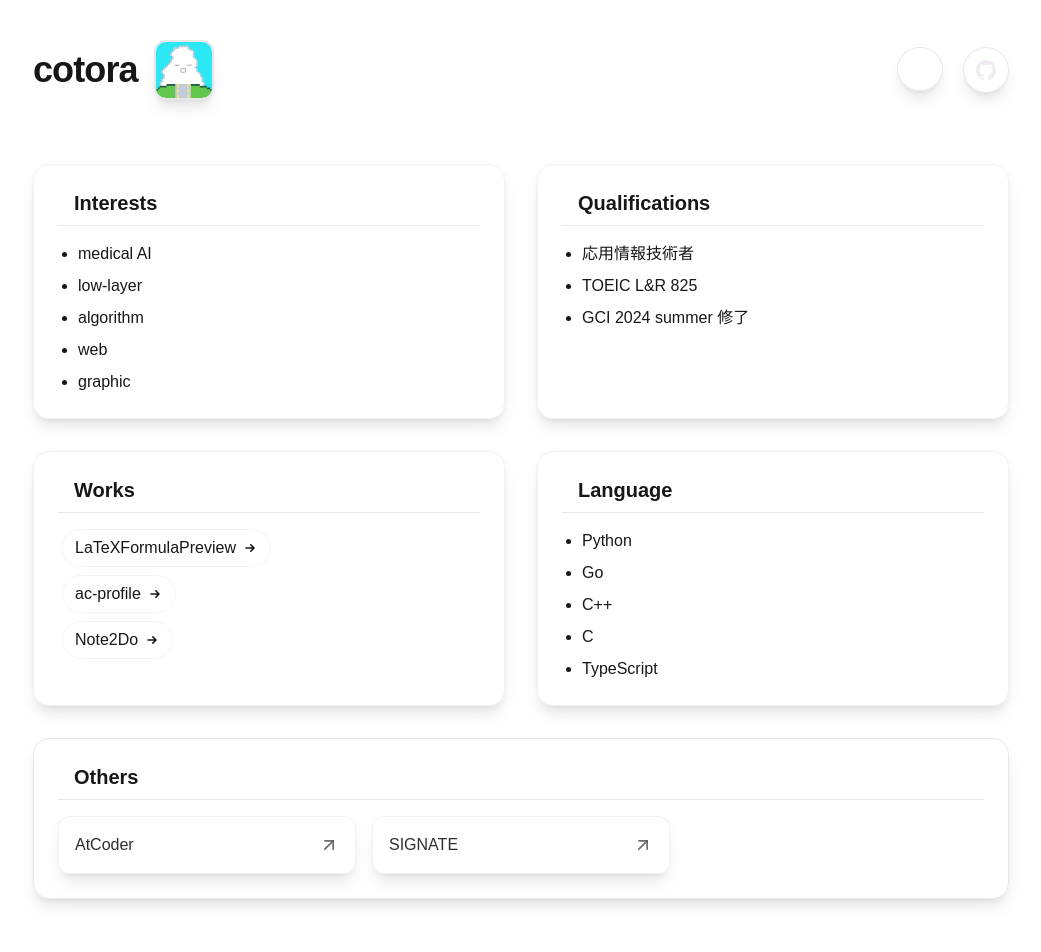
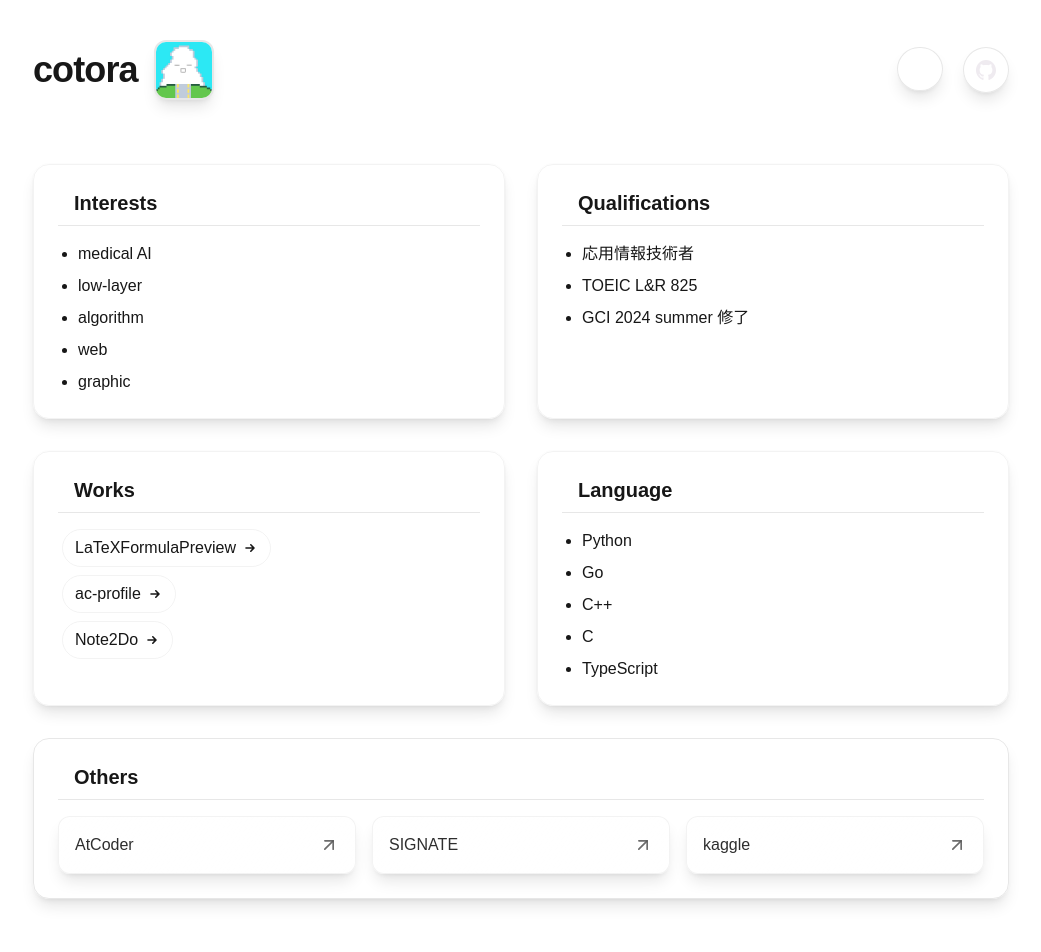
Before and after one commit to cotora/portfolio, a Next.js app: page / in a window 1280 px wide. Shown: the top 952 px of the page, without its empty margins (119-1160 px from the left). Built offline with nearby package versions, Linux system fonts and the light colour scheme.

Commit message:
feat: ポートフォリオにKaggleのリンクを追加

```diff
--- a/data/portfolioData.tsx
+++ b/data/portfolioData.tsx
@@ -48,5 +48,10 @@ export const links: LinkProps[] = [
     name: "SIGNATE",
     url: "https://signate.jp/users/111616",
     delay: 0.1
-  }
+    },
+    {
+        name: "kaggle",
+        url: "https://www.kaggle.com/cotora2121",
+        delay: 0.1
+    },
 ];
```
